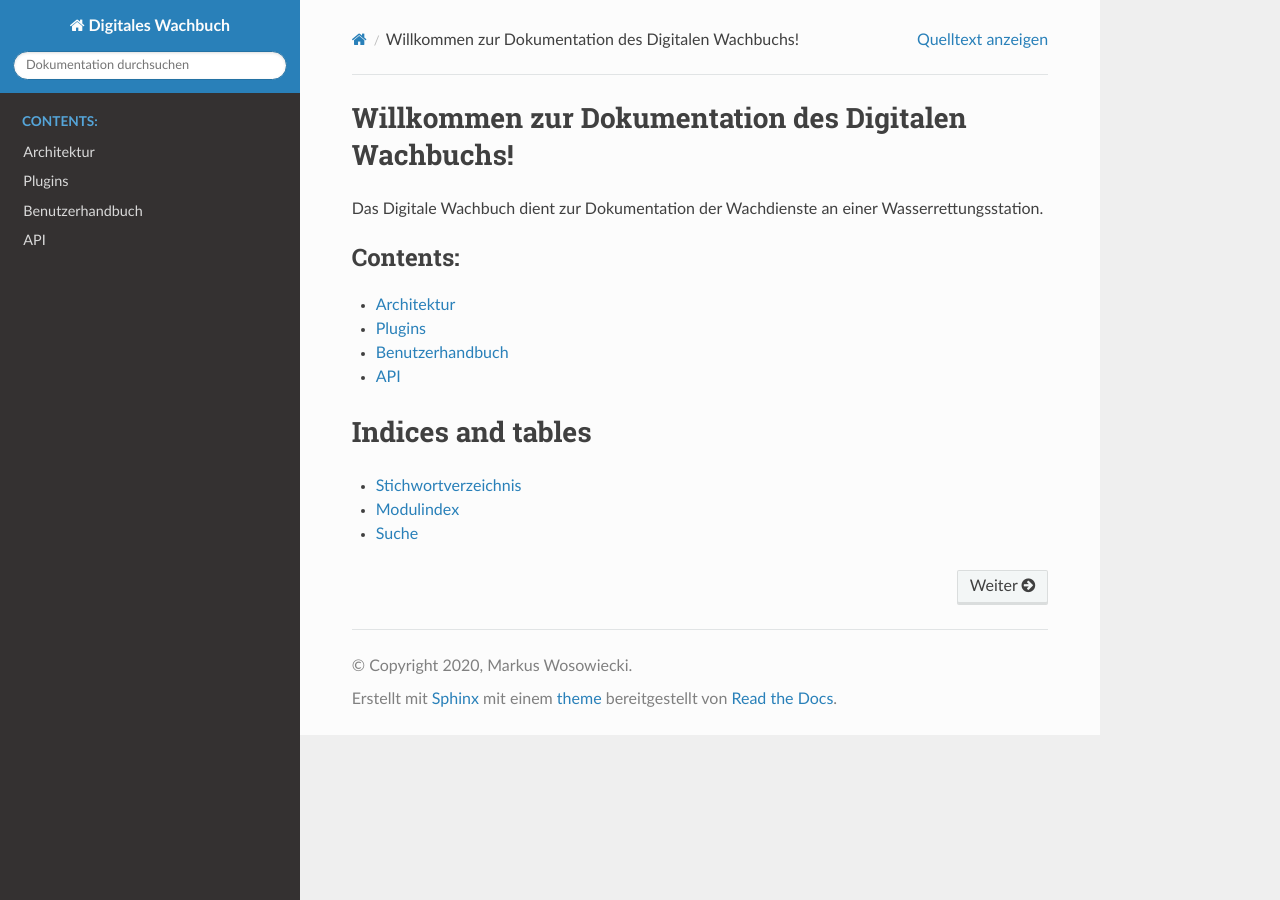
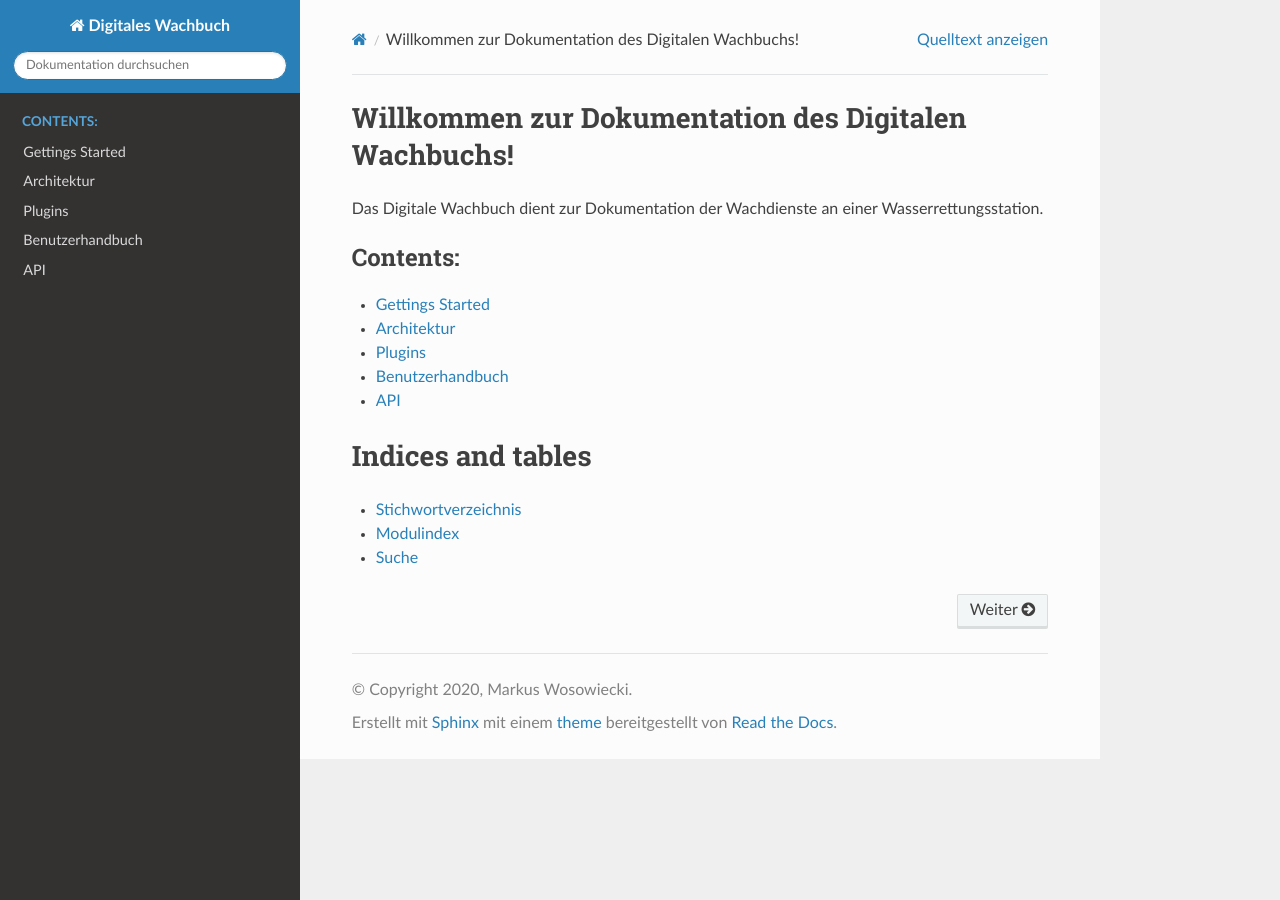
Before and after one commit to Kreiswasserwacht-Wurzburg/digitales_wachbuch, a Sphinx documentation site: the page built from docs/source/index.rst, in a window 1280 px wide. Built offline with Sphinx 7.4.7 and the Read the Docs theme 2.0.0, drawn with Linux system fonts in a browser that asks for light colours; pages that are not in the unit, such as notebooks, are missing from menus.

Commit message:
add Getting started section

```diff
--- a/docs/source/index.rst
+++ b/docs/source/index.rst
@@ -8,6 +8,7 @@ Wachdienste an einer Wasserrettungsstation.
    :maxdepth: 1
    :caption: Contents:
 
+   getting_started/index
    architecture/index
    plugins/index
    user_manual/index
```
